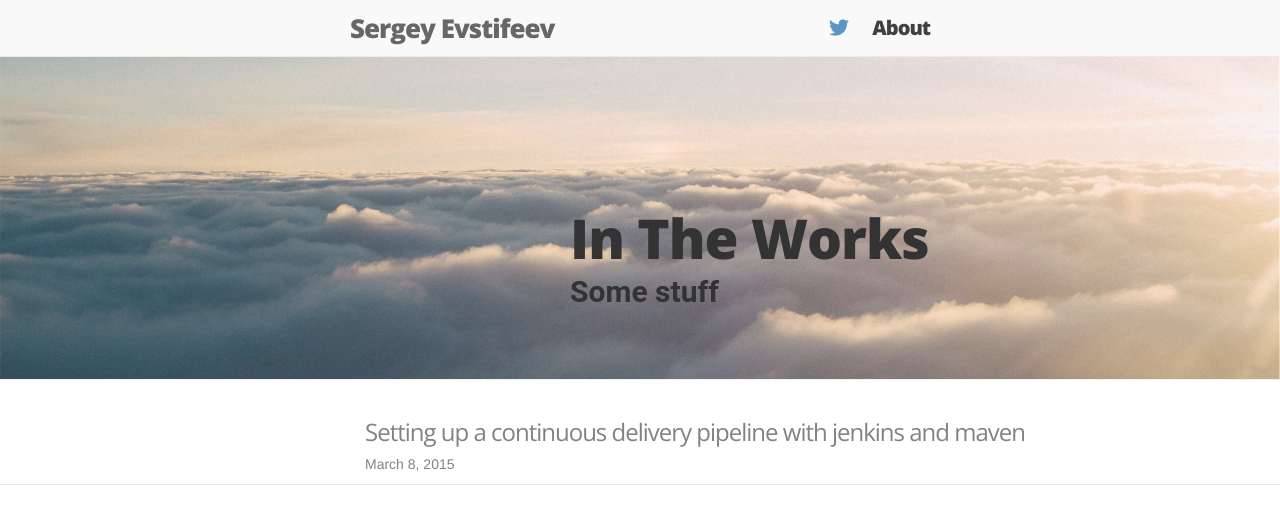
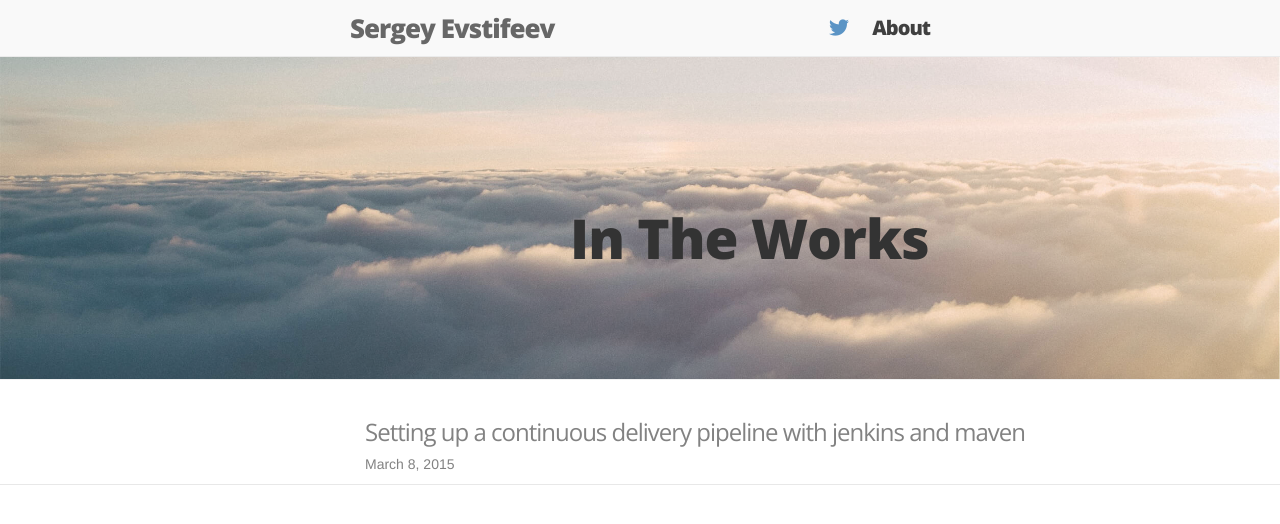
Before and after one commit to sergeyevstifeev/sergeyevstifeev.github.io, a Jekyll site: the page built from index.html, in a window 1280 px wide. Shown: the top 524 px of the page. Built offline with Jekyll 4.4.1, drawn with Linux system fonts in a browser that asks for light colours; nearby versions of some CDN libraries; library files that are not in the unit come from our copies; the list of posts is cut into pages by our own code.

Commit message:
Remove theme_expanded property for now

```diff
--- a/_config.yml
+++ b/_config.yml
@@ -1,7 +1,6 @@
 # Site settings
 title: Sergey Evstifeev
 theme: "In The Works"
-theme_expanded: "Some stuff"
 email: your-email@domain.com
 description: > # this means to ignore newlines until "baseurl:"
   Write an awesome description for your new site here. You can edit this
```
